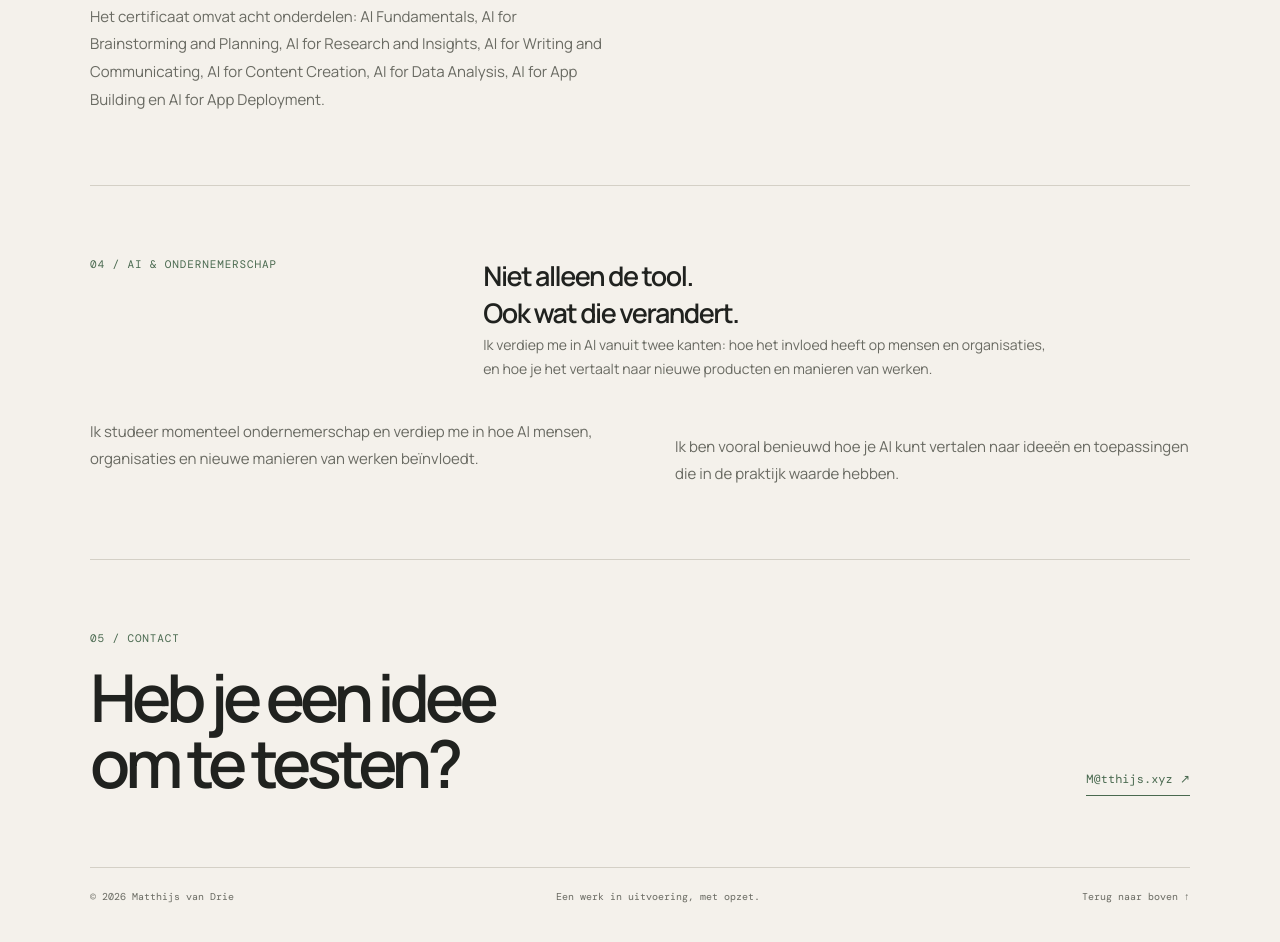
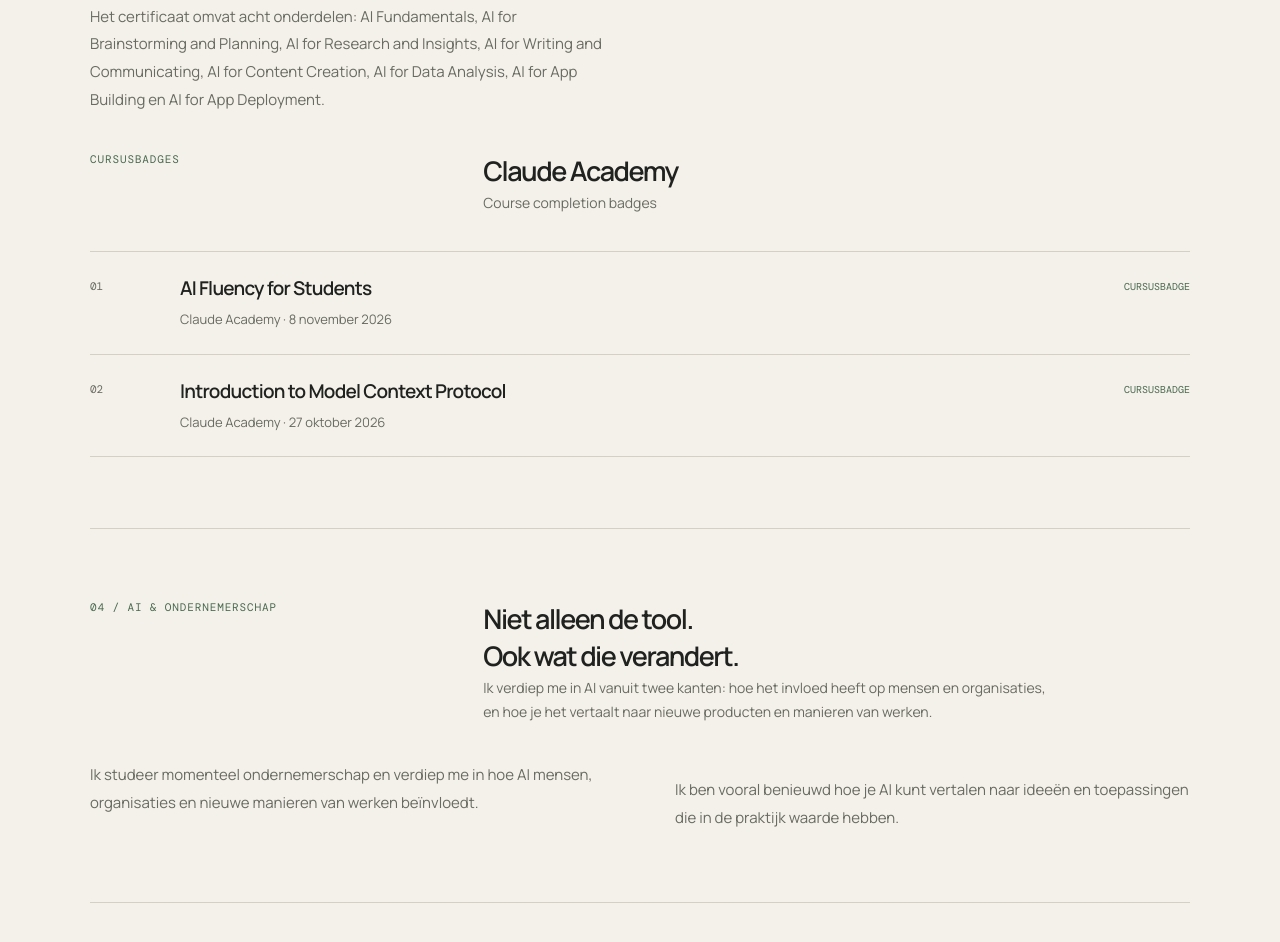
Before and after one commit to vandriematthijs/urban-fiesta-portfolio, a plain HTML site: page index.html in a window 1280 px wide. Shown: the part 2039-2981 px from the top of the page. Drawn offline with nearby package versions, Linux system fonts and the light colour scheme.

Commit message:
Add Claude Academy course badges

```diff
--- a/index.html
+++ b/index.html
@@ -102,6 +102,11 @@
     <section class="wrap section" id="certificaten">
       <div class="section-head"><div><div class="label">03 / Certificaten</div></div><div><h2>Google AI Professional Certificate</h2><p>Google · 2026 · Afgerond</p><p><a href="https://www.coursera.org/account/accomplishments/specialization/certificate/94K8TLF7BBEH" target="_blank" rel="noopener noreferrer" style="color:var(--green);text-decoration:underline;text-underline-offset:4px">Bekijk certificaat op Coursera ↗</a></p></div></div>
       <div class="about-grid"><p>Het certificaat omvat acht onderdelen: AI Fundamentals, AI for Brainstorming and Planning, AI for Research and Insights, AI for Writing and Communicating, AI for Content Creation, AI for Data Analysis, AI for App Building en AI for App Deployment.</p></div>
+      <div class="section-head" style="margin-top:38px"><div><div class="label">Cursusbadges</div></div><div><h2>Claude Academy</h2><p>Course completion badges</p></div></div>
+      <div class="projects">
+        <article class="project"><div class="project-num">01</div><div><h3>AI Fluency for Students</h3><p>Claude Academy · 8 november 2026</p></div><div class="tag">CURSUSBADGE</div></article>
+        <article class="project"><div class="project-num">02</div><div><h3>Introduction to Model Context Protocol</h3><p>Claude Academy · 27 oktober 2026</p></div><div class="tag">CURSUSBADGE</div></article>
+      </div>
     </section>
     <section class="wrap section" id="ai">
       <div class="section-head"><div><div class="label">04 / AI & ondernemerschap</div></div><div><h2>Niet alleen de tool.<br>Ook wat die verandert.</h2><p>Ik verdiep me in AI vanuit twee kanten: hoe het invloed heeft op mensen en organisaties, en hoe je het vertaalt naar nieuwe producten en manieren van werken.</p></div></div>
```
